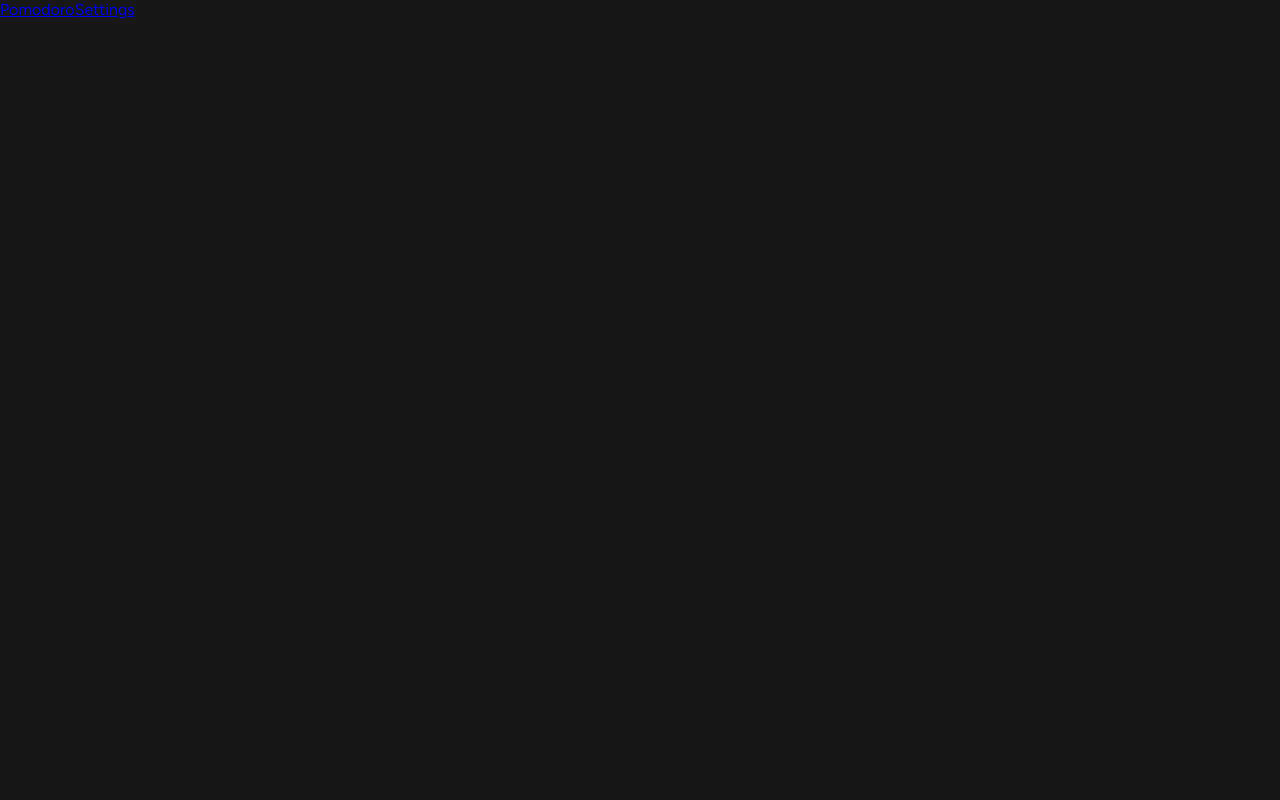
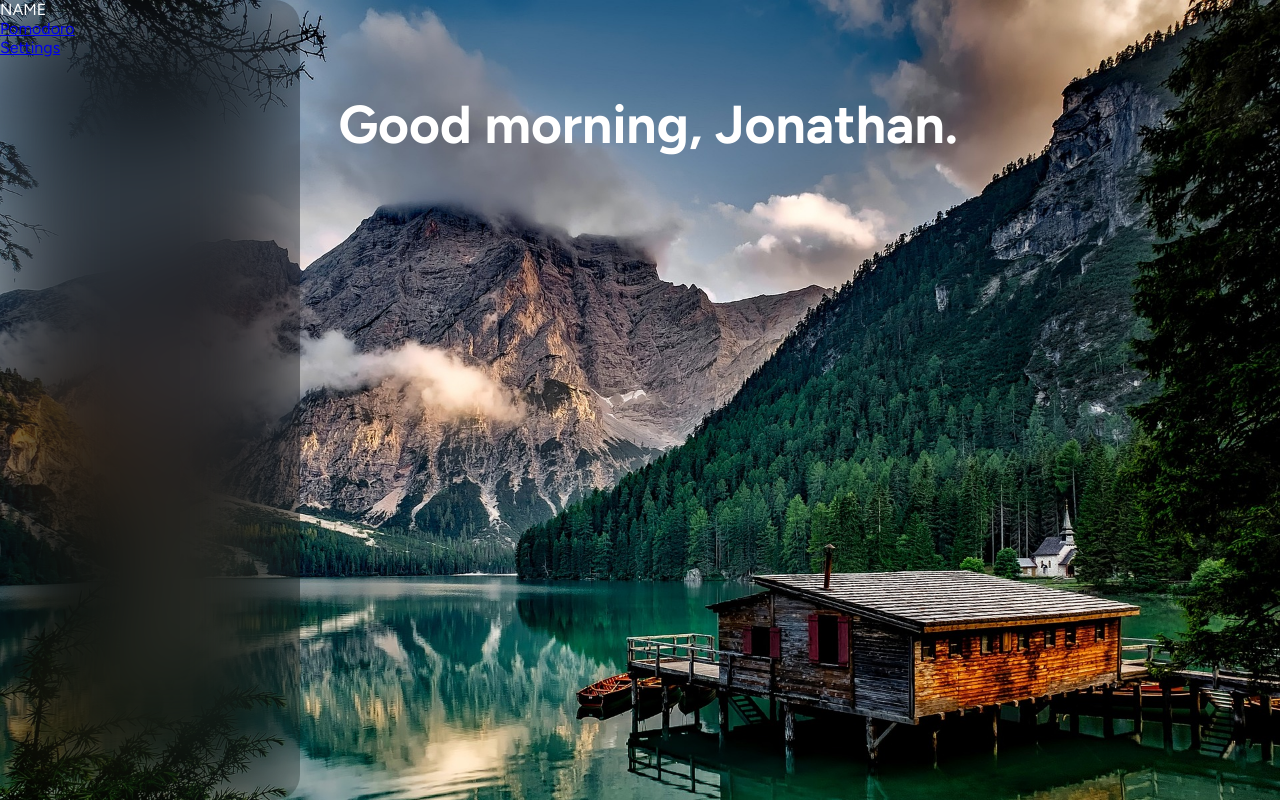
Before and after one commit to jongia132/sdd-major-project, a React (Create React App) app: page / in a window 1280 px wide. Built offline with nearby package versions, Linux system fonts and the light colour scheme.

Commit message:
Set wallpaper, misc other fixes and changes

```diff
--- a/src/App.css
+++ b/src/App.css
@@ -9,3 +9,8 @@
     font-weight: bold;
     margin:0
 }
+
+/* Variables */
+:root {
+  --background-image: url('./assets/custom.jpg')
+}
--- a/src/applets/Pomodoro.tsx
+++ b/src/applets/Pomodoro.tsx
@@ -1,4 +1,4 @@
-import './Pomodoro.css'
+import styles from './Pomodoro.module.css'
 const Pomodoro = () => {
     var Time = {
         mins: 0,
--- /dev/null
+++ b/src/applets/index.module.css
@@ -0,0 +1,16 @@
+.html {
+    background: var(--background-image, url("../assets/Background.png"));
+    background-size: cover;
+    height:100dvh;
+}
+
+.content {
+    margin: 3dvw;
+    display: inline-block;
+    color: white
+}
+
+.greeting {
+    font-size: 40pt;
+    font-weight: bold;
+}
--- a/src/applets/index.tsx
+++ b/src/applets/index.tsx
@@ -1,9 +1,14 @@
+import styles from "./index.module.css"
+import Sidebar from "../components/Sidebar"
 const Index = () => {
     return (
-        <main>
-            <a href="/pomodoro">Pomodoro</a>
-            <a href="/settings">Settings</a>
-        </main>
+        <div className={styles.html}>
+            <Sidebar/>
+            <main className={styles.content}>
+                <p className={styles.greeting}>Good morning, Jonathan.</p>
+            </main>
+
+        </div>
     )
 }
 
--- a/src/applets/settings.css
+++ b/src/applets/settings.module.css
@@ -1,20 +1,21 @@
-html {
+.html {
     background:#171717;
-    color: white
+    color: white;
+    height: 100dvh
 }
 
-nav {
+.settingsMenu {
     width: fit-content;
     background: #272727;
     padding: 60px;
     float: left
 }
 
-nav > ul {
+.settingsMenu > ul {
     padding: 0
 }
 
-nav > ul > li {
+.settingsMenu > ul > li {
     list-style: none;
     box-sizing: border-box;
     width: 394px;
@@ -25,8 +26,5 @@ nav > ul > li {
     display:flex;
     flex-direction: row;
     align-items: center;
-}
-
-.menu-options {
     font-size: 25pt;
 }
--- a/src/applets/settings.tsx
+++ b/src/applets/settings.tsx
@@ -1,20 +1,18 @@
-import './settings.css'
+import styles from './settings.module.css'
 import BackButton from '../components/backButton'
 const settings = () => {
-
-
     return(
-        <div>
-            <nav>
+        <div className={styles.html}>
+            <nav className={styles.settingsMenu}>
                 <BackButton/>
                 <a href="/">Home</a>
                 <p className='section-header'>Category</p>
                 <ul>
-                    <li className='menu-options'>General</li>
-                    <li className='menu-options'>Appearance</li>
-                    <li className='menu-options'>Applet Settings</li>
-                    <li className='menu-options'>User Account</li>
-                    <li className='menu-options'>About</li>
+                    <li>General</li>
+                    <li>Appearance</li>
+                    <li>Applet Settings</li>
+                    <li>User Account</li>
+                    <li>About</li>
                 </ul>
             </nav>
             <section id="general">
@@ -32,7 +30,9 @@ const settings = () => {
             <section id="appearance"></section>
             <section id="applet-settings"></section>
             <section id="user-account"></section>
-            <section id="about"></section>
+            <section id="about">
+                <p>Version 0.0.43 A</p>
+            </section>
         </div>
     )
 }
--- /dev/null
+++ b/src/components/Sidebar.module.css
@@ -0,0 +1,9 @@
+.sidebar {
+    backdrop-filter: blur(50px) brightness(0.4) contrast(1.1);
+    border-radius: 0 25px 25px 0;
+    height: 100dvh;
+    width: 300px;
+    padding: 0;
+    float:left;
+    color: white;
+}
--- a/src/components/Sidebar.tsx
+++ b/src/components/Sidebar.tsx
@@ -1,11 +1,19 @@
+import styles from './Sidebar.module.css'
 const Sidebar = () => {
     return(
-        <nav>
+        <nav className={styles.sidebar}>
             {/* Profile menu */}
-            <div></div>
+            <div>
+                <img></img>
+                <span>NAME</span>
+            </div>
 
             {/* Main navigation modules */}
-            <div></div>
+            <div>
+                <a href="/pomodoro">Pomodoro</a>
+            </div>
+            {/* Settings */}
+            <a href="/settings">Settings</a>
         </nav>
     )
 }
```
Also changed, not shown: src/applets/Pomodoro.module.css (renamed from src/applets/Pomodoro.css), src/assets/custom.jpg (added), 1 other file (tests, documents, lock files or other folders).
